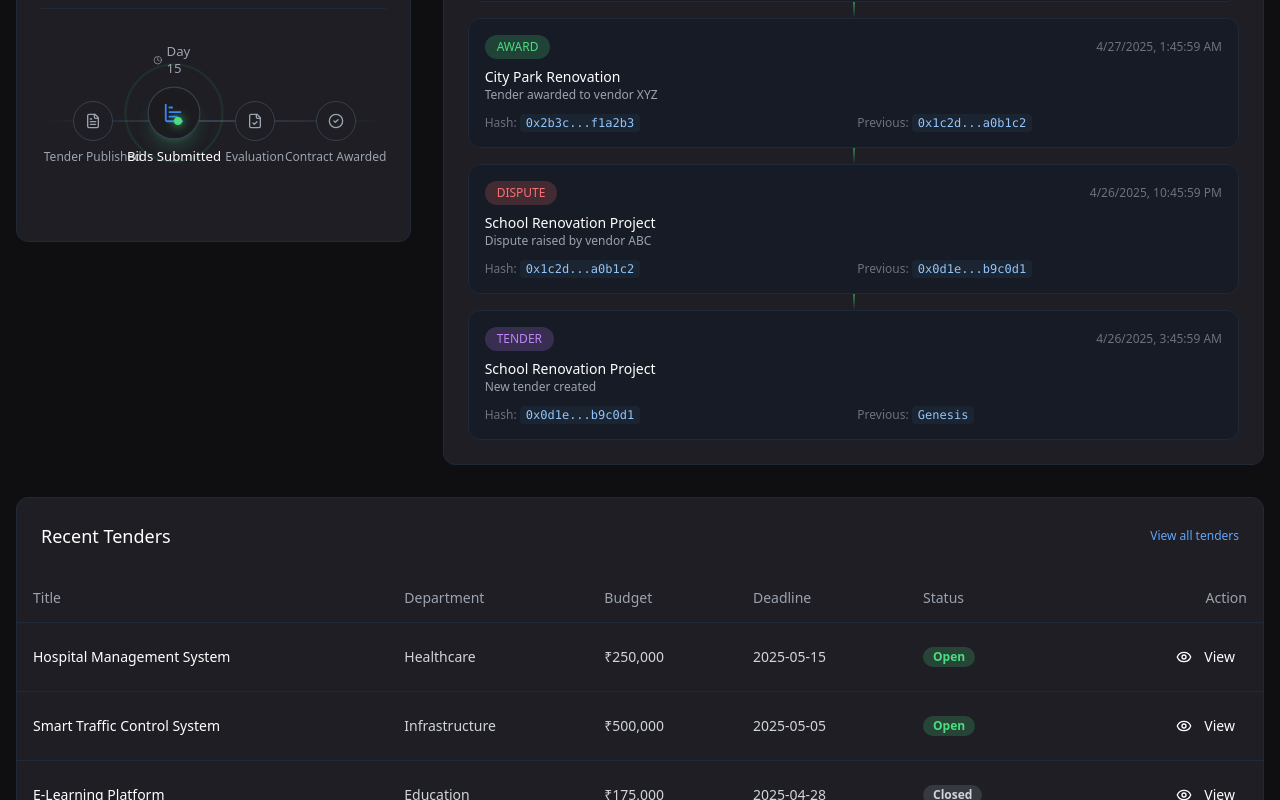
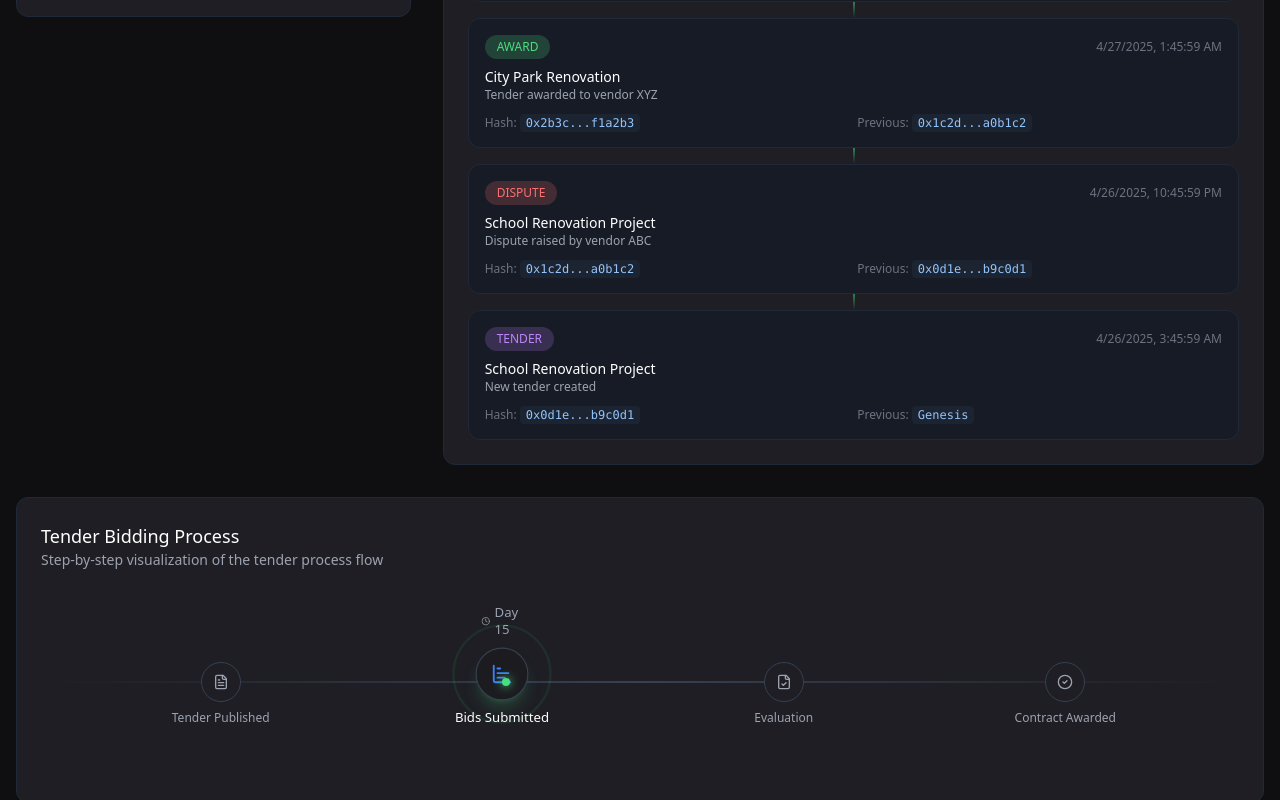
Before and after one commit to syntaxllm/tender-trust-network-22, a React (Vite) app: page / in a window 1280 px wide. Shown: the part 1160-1960 px from the top of the page. Built offline with nearby package versions, Linux system fonts and the light colour scheme; sample sign-in values are in the browser's storage.

Commit message:
feat: Add bidding process illustration
Adds a bidding process illustration below the tender status chart and adjusts layout.

```diff
--- a/src/components/dashboard/TenderStatusChart.tsx
+++ b/src/components/dashboard/TenderStatusChart.tsx
@@ -87,11 +87,6 @@ const TenderStatusChart = ({ data }: TenderStatusChartProps) => {
           </BarChart>
         </ResponsiveContainer>
       </div>
-
-      {/* Bidding Process Illustration */}
-      <div className="mt-4 pt-4 border-t border-gray-800">
-        <BiddingProcessIllustration />
-      </div>
     </div>
   );
 };
--- a/src/pages/Index.tsx
+++ b/src/pages/Index.tsx
@@ -1,10 +1,10 @@
-
 import { useEffect } from "react";
 import NavBar from "@/components/layout/NavBar";
 import StatCard from "@/components/dashboard/StatCard";
 import TenderStatusChart from "@/components/dashboard/TenderStatusChart";
 import RecentTendersTable from "@/components/dashboard/RecentTendersTable";
 import BlockchainVisualizer from "@/components/blockchain/BlockchainVisualizer";
+import BiddingProcessIllustration from "@/components/illustrations/BiddingProcessIllustration";
 import { Button } from "@/components/ui/button";
 import { FileText, TrendingUp, Users, AlertTriangle, Plus, Shield, ChevronRight } from "lucide-react";
 import { Link } from "react-router-dom";
@@ -17,6 +17,7 @@ const Index = () => {
   const [showStats, setShowStats] = useState(false);
   const [showCharts, setShowCharts] = useState(false);
   const [showTenders, setShowTenders] = useState(false);
+  const [showIllustration, setShowIllustration] = useState(false);
 
   // Mock data for demo purposes
   const chartData = [
@@ -125,6 +126,7 @@ const Index = () => {
       setTimeout(() => setShowHero(true), 100),
       setTimeout(() => setShowStats(true), 500),
       setTimeout(() => setShowCharts(true), 900),
+      setTimeout(() => setShowIllustration(true), 1100),
       setTimeout(() => setShowTenders(true), 1300),
     ];
 
@@ -237,6 +239,15 @@ const Index = () => {
           </div>
         </div>
 
+        {/* BiddingProcessIllustration below TenderStatusChart */}
+        <div className={`mb-8 bg-blockchain-panel p-6 rounded-lg border border-gray-800 hover:shadow-lg hover:shadow-green-500/10 transition-all duration-300 ${fadeInClass} ${showIllustration ? 'opacity-100 translate-y-0' : 'opacity-0 translate-y-10'}`}>
+          <div className="mb-4">
+            <h3 className="text-lg font-medium text-white">Tender Bidding Process</h3>
+            <p className="text-sm text-gray-400">Step-by-step visualization of the tender process flow</p>
+          </div>
+          <BiddingProcessIllustration />
+        </div>
+
         {/* Recent Tenders Table */}
         <div className={`mb-8 ${fadeInClass} ${showTenders ? 'opacity-100 translate-y-0' : 'opacity-0 translate-y-10'}`}>
           <RecentTendersTable tenders={recentTenders} />
```
